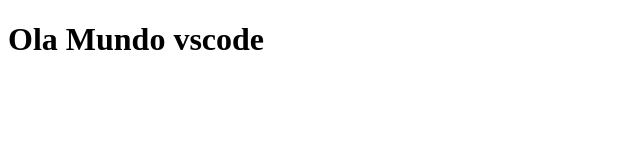
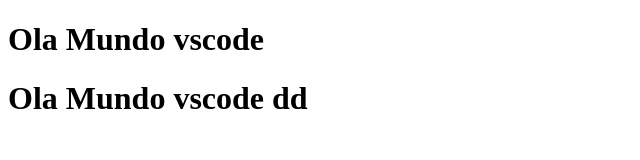
Before and after one commit to samuero7/teste-vscode, a plain HTML site: page index.html in a window 1280 px wide. Shown: the whole page, without its empty margins (0-640 px from the left). Drawn offline with Linux system fonts and the light colour scheme.

Commit message:
novo commit

```diff
--- a/index.html
+++ b/index.html
@@ -8,5 +8,6 @@
 </head>
 <body>
 <h1>Ola Mundo vscode</h1>
+<h1>Ola Mundo vscode dd</h1>
 </body>
 </html>
```
